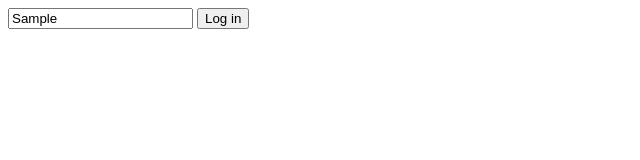
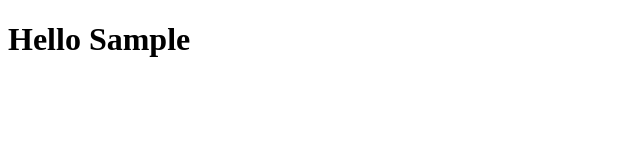
Before and after one commit to sunyoungkim3/chromeApp, a plain HTML site: page index.html in a window 1280 px wide. Both pictures are taken after typing "Sample" into the empty fields and a click on the button "Log in". Shown: the whole page, without its empty margins (0-640 px from the left). Drawn offline with Linux system fonts and the light colour scheme.

Commit message:
localItem 유무에 따라 보여지는 페이지 다르게 하기_Sunny

```diff
--- a/app.js
+++ b/app.js
@@ -1,14 +1,36 @@
 const loginForm = document.querySelector(".login-form");
 const loginInput = document.querySelector(".login-form input");
+const greeting = document.querySelector("h1");
 
-function onHandleSubmit(event){
-  event.preventDefault();
-  const useName = loginInput.value;
-  console.log(event);
+const HIDDEN_CLASSNAME = "hidden";
+//문자열로 이루어진 변수만 포함하는 변수명은 대문자로 작성
+const USERNAME_KEY ="username"; // 2번이상 반복되는 문자열은 변수화 하여 사용하는것이 안전
+const existUserName = localStorage.getItem(USERNAME_KEY);
+
+
+function onHandleSubmit(event) {
+  event.preventDefault(); //브라우저의 기본 동작 멈추고 원하는 동작 가능
+  const userName = loginInput.value; //loginInput value를 userName이라는 변수에 저장
+  localStorage.setItem(USERNAME_KEY, userName); //Key, value 형태로 작성
+  loginForm.classList.toggle(HIDDEN_CLASSNAME); //loginForm의 class name에 hidden 포함.
+  greeting.innerText = `Hello ${userName}`; //비어있는 h1 태그를 불러다가 안에 내용 채워주기
+  greeting.classList.remove(HIDDEN_CLASSNAME);
 }
 
-loginForm.addEventListener("submit",onHandleSubmit)
+if (existUserName === null) {
+  //localStorage.getItem("userName")에 value 값이 없으면 null 출력
+  loginForm.addEventListener("submit", onHandleSubmit);
+} else {
+  loginForm.classList.toggle(HIDDEN_CLASSNAME); //loginForm의 class name에 hidden 포함.
+  greeting.innerText = `Hello ${existUserName}`; //비어있는 h1 태그를 불러다가 안에 내용 채워주기
+  greeting.classList.remove(HIDDEN_CLASSNAME);
+}
 
-// 함수(): 브라우저가 강제로 실행시켜
-// 브라우저 onHandleSubmit 호출 (info): 브라우저 내 event 정보를 가져와서 함수 실행
-// 공간만 만들면, 방금 일어난 event에 대한 정보를 지닌 argument가 채워진다
+
+
+// **로직
+// if(existUserName === null){
+//   form 출력
+// }else{
+//   greeting 출력
+// }
--- a/index.html
+++ b/index.html
@@ -17,8 +17,8 @@
       />
       <button>Log in</button>
     </form>
-    <!-- button을 누르거나 type이 submit인 input을 클릭하면, 작성한 from 이 submit 된다 -->
-    <!-- form이 submit 되면 웹사이트는 새로고침된다. -->
+
+    <h1 class="hidden"></h1>
     <script src="app.js"></script>
   </body>
 </html>
--- a/style.css
+++ b/style.css
@@ -0,0 +1,3 @@
+.hidden{
+    display:none;
+}
```
